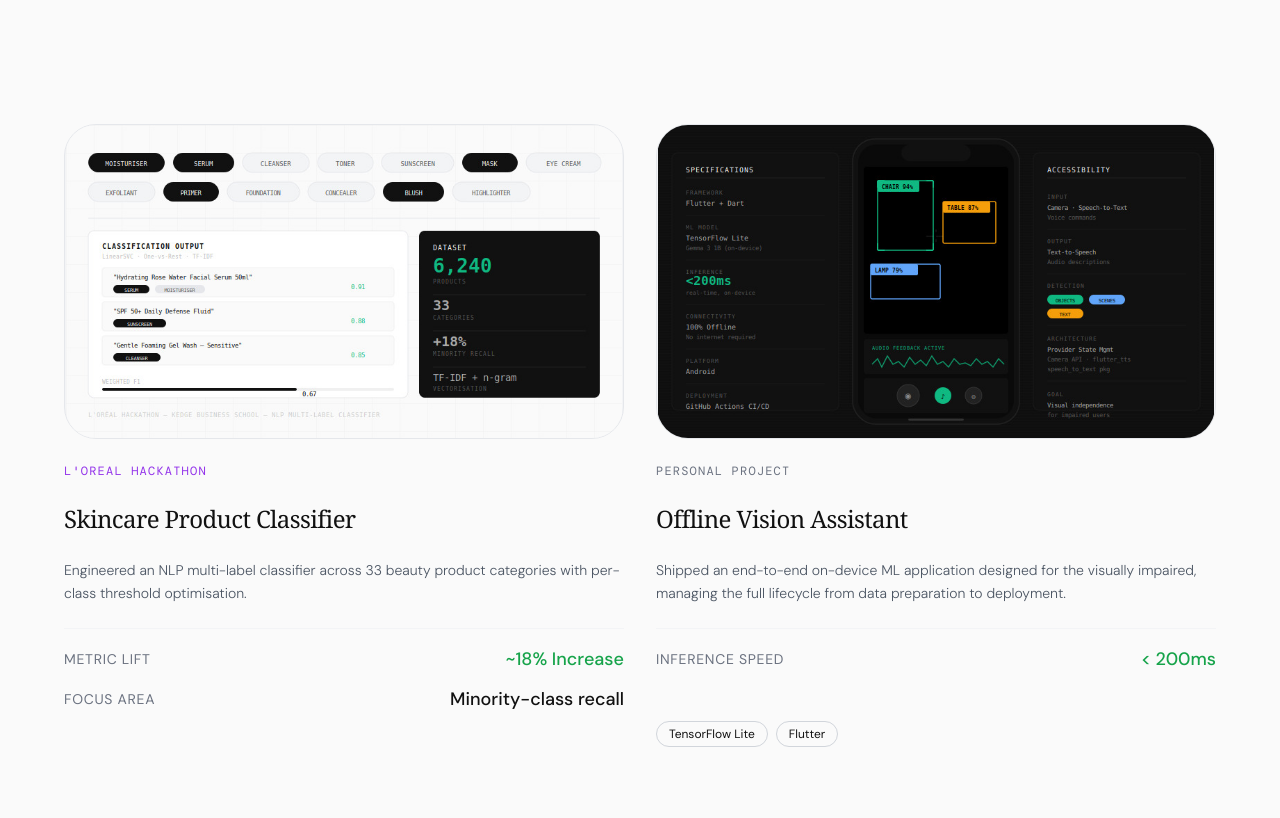
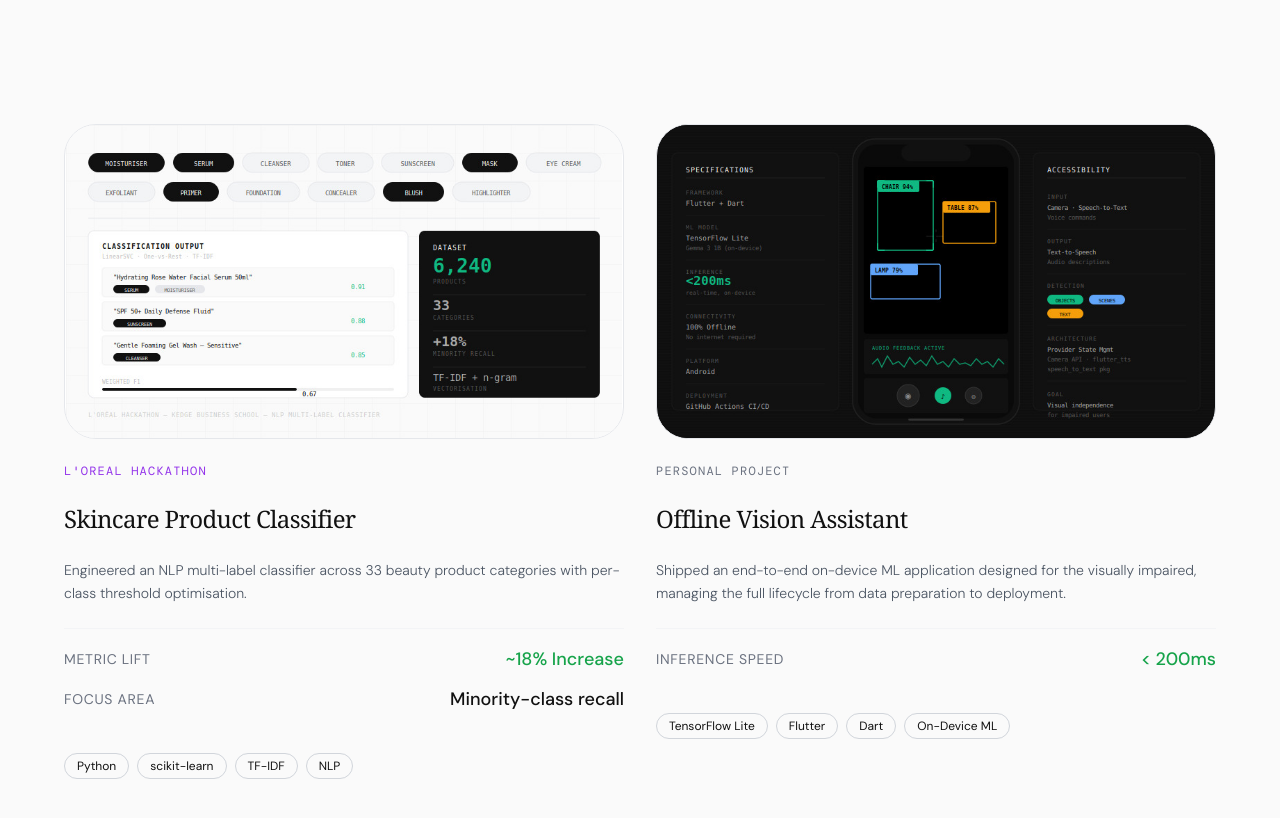
Before and after one commit to deepayans/portfolio, a Next.js app: page / in a window 1280 px wide. Shown: the part 3040-3858 px from the top of the page. Built offline with nearby package versions, Linux system fonts and the light colour scheme; a web font is replaced by a local one.

Commit message:
Update CV download link and adjust styles

```diff
--- a/app/page.tsx
+++ b/app/page.tsx
@@ -3,6 +3,8 @@ import Image from 'next/image';
 import { FadeIn } from '@/components/FadeIn';
 import { MobileNav } from '@/components/MobileNav';
 import { CountUp } from '@/components/CountUp';
+
+const CV_URL = "https://drive.google.com/uc?export=download&id=13GzyJi0YHa3JXNdEQcCSWNWTSUsEV2w2";
 
 export default function Portfolio() {
   return (
@@ -46,7 +48,7 @@ export default function Portfolio() {
               <a href="mailto:deepayans77@gmail.com" className="inline-flex items-center justify-center px-6 py-3 md:px-8 md:py-4 text-sm font-medium text-white bg-black rounded-full hover:bg-gray-800 transition-all duration-300">
                 {"Let's Talk →"}
               </a>
-              <a href="/Deepayan_Sarkar_General_CV.pdf" target="_blank" rel="noopener noreferrer" className="inline-flex items-center justify-center px-6 py-3 md:px-8 md:py-4 text-sm font-medium text-black bg-white border border-gray-200 rounded-full hover:bg-gray-50 transition-all duration-300">
+              <a href={CV_URL} target="_blank" rel="noopener noreferrer" className="inline-flex items-center justify-center px-6 py-3 md:px-8 md:py-4 text-sm font-medium text-black bg-white border border-gray-200 rounded-full hover:bg-gray-50 transition-all duration-300">
                 {"Download CV ↓"}
               </a>
             </div>
@@ -184,7 +186,7 @@ export default function Portfolio() {
           <div className="grid grid-cols-1 md:grid-cols-2 gap-12 md:gap-8">
             <FadeIn delay={0.1}>
               <div className="space-y-5 md:space-y-6">
-                <div className="bg-gray-100 rounded-[2rem] aspect-video overflow-hidden border border-gray-200 relative group">
+                <div className="bg-white rounded-[2rem] aspect-video overflow-hidden border border-gray-200 relative group">
                   <Image src="/data-infra.jpg" alt="Multi-Label Classifier" fill className="object-contain transition-transform duration-700 group-hover:scale-105" />
                 </div>
                 <div className="text-xs font-mono text-purple-600 uppercase tracking-widest">{"L'Oreal Hackathon"}</div>
@@ -202,11 +204,17 @@ export default function Portfolio() {
                     <span className="text-lg font-medium">Minority-class recall</span>
                   </div>
                 </div>
+                <div className="flex flex-wrap gap-2 pt-4">
+                  <span className="px-3 py-1 text-xs border border-gray-300 rounded-full">Python</span>
+                  <span className="px-3 py-1 text-xs border border-gray-300 rounded-full">scikit-learn</span>
+                  <span className="px-3 py-1 text-xs border border-gray-300 rounded-full">TF-IDF</span>
+                  <span className="px-3 py-1 text-xs border border-gray-300 rounded-full">NLP</span>
+                </div>
               </div>
             </FadeIn>
             <FadeIn delay={0.3}>
               <div className="space-y-5 md:space-y-6">
-                <div className="bg-gray-100 rounded-[2rem] aspect-video overflow-hidden border border-gray-200 relative group">
+                <div className="bg-[#0f0f0f] rounded-[2rem] aspect-video overflow-hidden border border-gray-200 relative group">
                   <Image src="/vision-app.jpg" alt="Vision Assistant App" fill className="object-contain transition-transform duration-700 group-hover:scale-105" />
                 </div>
                 <div className="text-xs font-mono text-gray-500 uppercase tracking-widest">Personal Project</div>
@@ -221,8 +229,10 @@ export default function Portfolio() {
                   </div>
                 </div>
                 <div className="flex flex-wrap gap-2 pt-4">
-                  <span className="px-3 py-1 mt-2 text-xs border border-gray-300 rounded-full">TensorFlow Lite</span>
-                  <span className="px-3 py-1 mt-2 text-xs border border-gray-300 rounded-full">Flutter</span>
+                  <span className="px-3 py-1 text-xs border border-gray-300 rounded-full">TensorFlow Lite</span>
+                  <span className="px-3 py-1 text-xs border border-gray-300 rounded-full">Flutter</span>
+                  <span className="px-3 py-1 text-xs border border-gray-300 rounded-full">Dart</span>
+                  <span className="px-3 py-1 text-xs border border-gray-300 rounded-full">On-Device ML</span>
                 </div>
               </div>
             </FadeIn>
@@ -340,7 +350,7 @@ export default function Portfolio() {
               <p className="text-white font-medium mb-2 uppercase tracking-widest text-xs font-mono">Connect</p>
               <a href="https://www.linkedin.com/in/deepayansarkar/" target="_blank" rel="noreferrer" className="hover:text-white transition-colors">LinkedIn</a>
               <a href="https://github.com/deepayans" target="_blank" rel="noreferrer" className="hover:text-white transition-colors">GitHub</a>
-              <a href="/Deepayan_Sarkar_General_CV.pdf" target="_blank" rel="noreferrer" className="hover:text-white transition-colors mt-4 text-white underline underline-offset-4 decoration-gray-600">Download Resum&eacute;</a>
+              <a href={CV_URL} target="_blank" rel="noreferrer" className="hover:text-white transition-colors mt-4 text-white underline underline-offset-4 decoration-gray-600">Download Resum&eacute;</a>
             </div>
           </div>
           <div className="flex flex-col md:flex-row justify-between items-center pt-8 border-t border-gray-800 text-xs text-gray-500 font-mono gap-4 md:gap-0">
```
